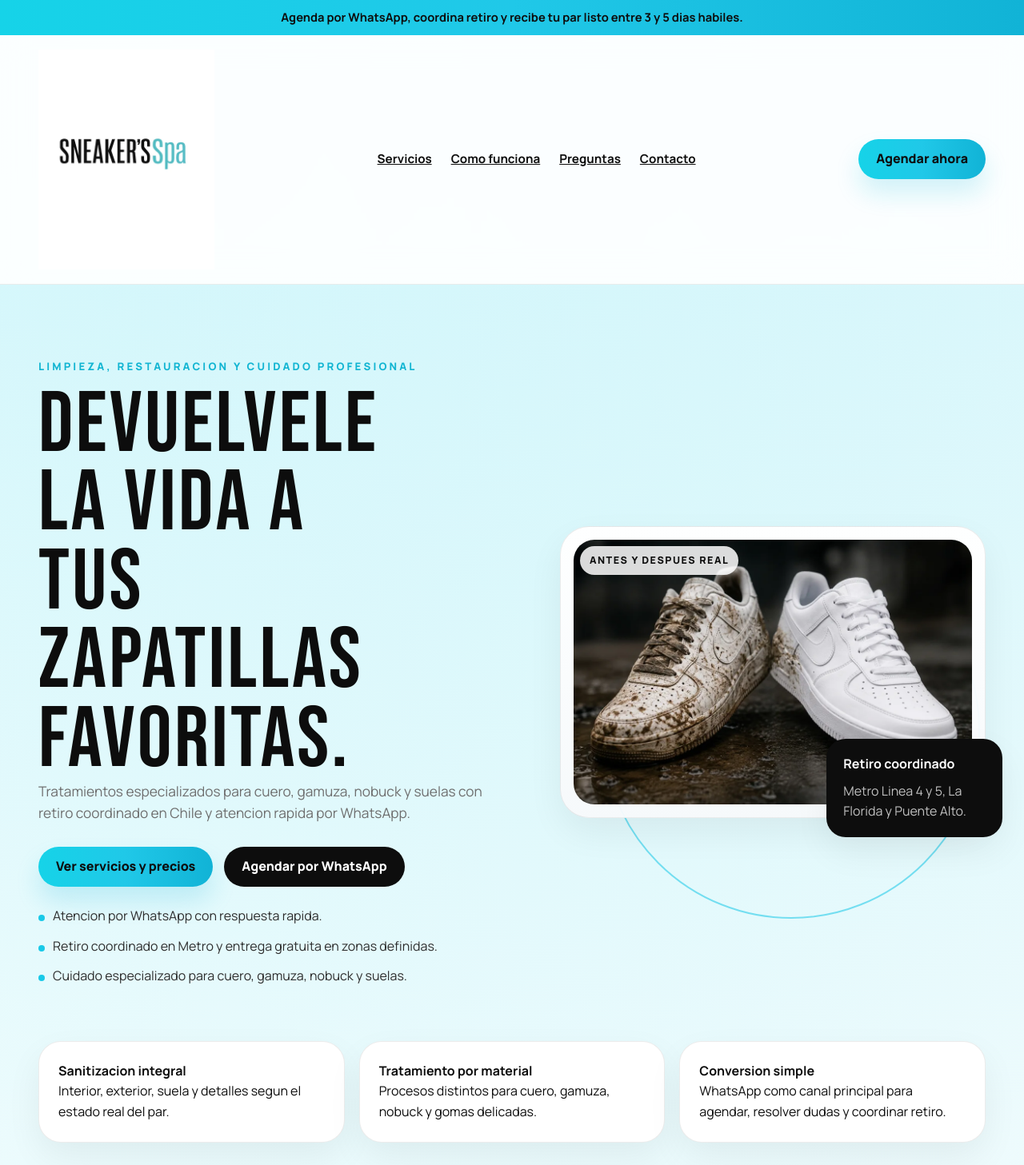
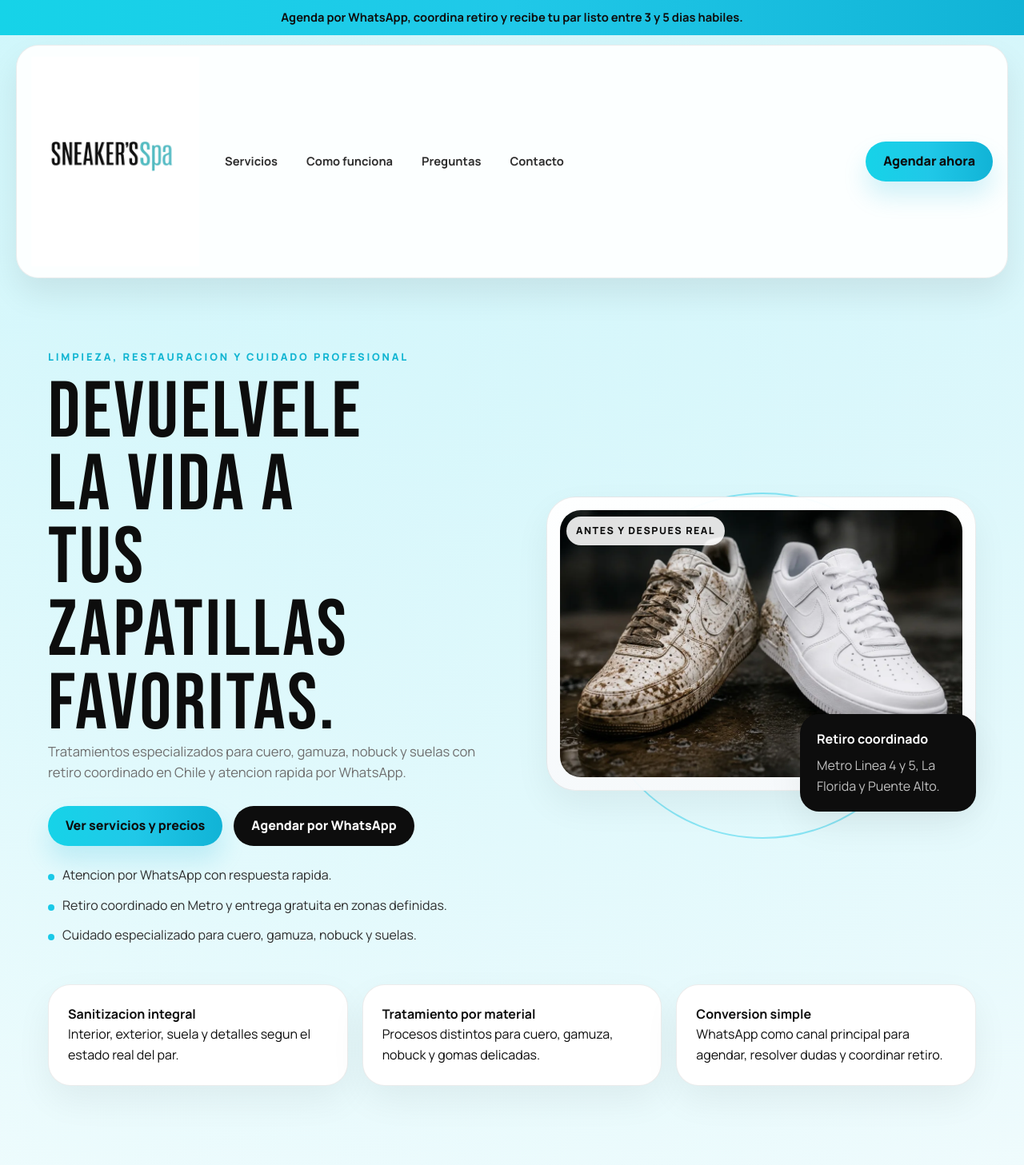
Before and after one commit to fpobletemu/sneakersspa, a React (Vite) app: page / in a window 1280 px wide. Shown: the top 1457 px of the page at 80% size. Built offline with nearby package versions, Linux system fonts and the light colour scheme; no server answers.

Commit message:
Improve responsive navigation and layout

```diff
--- a/src/App.css
+++ b/src/App.css
@@ -1,12 +1,13 @@
 .page-shell {
   position: relative;
+  overflow-x: clip;
 }
 
 .skip-link {
   position: absolute;
   left: 16px;
   top: -48px;
-  z-index: 20;
+  z-index: 50;
   padding: 10px 14px;
   border-radius: 999px;
   background: var(--color-black);
@@ -18,7 +19,7 @@
 }
 
 .announcement-bar {
-  padding: 10px 24px;
+  padding: 10px 16px;
   background: var(--gradient-primary);
   color: var(--color-black);
   text-align: center;
@@ -26,48 +27,153 @@
   font-weight: 700;
 }
 
+.announcement-bar p {
+  max-width: 72ch;
+  margin: 0 auto;
+}
+
 .section-frame {
-  padding-inline: clamp(20px, 4vw, 48px);
+  width: min(100%, 1240px);
+  margin-inline: auto;
+  padding-inline: clamp(18px, 4vw, 40px);
 }
 
 .site-header {
   position: sticky;
-  top: 0;
-  z-index: 10;
+  top: 12px;
+  z-index: 40;
   display: flex;
   align-items: center;
-  justify-content: space-between;
-  gap: 24px;
-  padding: 18px clamp(20px, 4vw, 48px);
-  background: rgba(255, 255, 255, 0.9);
+  gap: 18px;
+  width: min(calc(100% - 24px), 1240px);
+  margin: 12px auto 0;
+  padding: 14px 18px;
+  border: 1px solid rgba(13, 13, 13, 0.08);
+  border-radius: 28px;
+  background: rgba(255, 255, 255, 0.92);
   backdrop-filter: blur(18px);
-  border-bottom: 1px solid rgba(13, 13, 13, 0.08);
+  box-shadow: 0 20px 40px rgba(13, 13, 13, 0.08);
+}
+
+.brand-mark {
+  position: relative;
+  z-index: 2;
 }
 
 .brand-mark img {
   display: block;
-  width: min(220px, 36vw);
+  width: min(210px, 40vw);
+}
+
+.header-actions {
+  display: flex;
+  flex: 1 1 auto;
+  align-items: center;
+  justify-content: space-between;
+  gap: 16px;
+  min-width: 0;
 }
 
 .site-nav {
   display: flex;
+  flex-wrap: wrap;
   align-items: center;
-  gap: 24px;
-  font-size: 0.95rem;
+  justify-content: center;
+  gap: 8px;
+}
+
+.site-nav a {
+  padding: 10px 14px;
+  border-radius: 999px;
+  color: var(--color-dark-gray);
+  font-size: 0.92rem;
   font-weight: 700;
+  text-decoration: none;
+  transition:
+    background-color 0.2s ease,
+    color 0.2s ease;
+}
+
+.site-nav a:hover,
+.site-nav a:focus-visible {
+  background: rgba(25, 201, 232, 0.12);
+  color: var(--color-black);
 }
 
 .header-cta {
   flex-shrink: 0;
+  min-height: 46px;
+  padding-inline: 18px;
+}
+
+.menu-toggle,
+.menu-backdrop {
+  display: none;
+}
+
+.menu-toggle {
+  position: relative;
+  z-index: 2;
+  margin-left: auto;
+  width: 48px;
+  height: 48px;
+  padding: 0;
+  border: 1px solid rgba(13, 13, 13, 0.08);
+  border-radius: 16px;
+  background: var(--color-white);
+  cursor: pointer;
+}
+
+.menu-toggle span {
+  position: absolute;
+  left: 12px;
+  width: 22px;
+  height: 2px;
+  border-radius: 999px;
+  background: var(--color-black);
+  transition:
+    transform 0.2s ease,
+    opacity 0.2s ease,
+    top 0.2s ease;
+}
+
+.menu-toggle span:nth-child(1) {
+  top: 16px;
+}
+
+.menu-toggle span:nth-child(2) {
+  top: 23px;
+}
+
+.menu-toggle span:nth-child(3) {
+  top: 30px;
+}
+
+.menu-toggle.open span:nth-child(1) {
+  top: 23px;
+  transform: rotate(45deg);
+}
+
+.menu-toggle.open span:nth-child(2) {
+  opacity: 0;
+}
+
+.menu-toggle.open span:nth-child(3) {
+  top: 23px;
+  transform: rotate(-45deg);
 }
 
 .hero-section {
   display: grid;
-  grid-template-columns: minmax(0, 1.05fr) minmax(320px, 0.95fr);
-  gap: clamp(32px, 5vw, 72px);
-  padding-top: clamp(48px, 9vw, 92px);
-  padding-bottom: 40px;
+  grid-template-columns: minmax(0, 1.02fr) minmax(320px, 0.98fr);
+  gap: clamp(28px, 5vw, 64px);
+  padding-top: clamp(42px, 7vw, 88px);
+  padding-bottom: 32px;
   align-items: center;
+}
+
+.hero-copy {
+  max-width: 620px;
 }
 
 .hero-copy h1,
@@ -76,7 +182,8 @@
 .showcase-card-copy h3,
 .process-card h3,
 .coverage-card h2,
-.cta-band h2 {
+.cta-band h2,
+.insight-panel h3 {
   font-family: var(--font-display);
   text-transform: uppercase;
   letter-spacing: 0.03em;
@@ -84,7 +191,7 @@
 
 .hero-copy h1 {
   margin: 0;
-  font-size: clamp(3.6rem, 10vw, 6.7rem);
+  font-size: clamp(3.2rem, 8vw, 6.2rem);
   line-height: 0.92;
   max-width: 11ch;
 }
@@ -92,8 +199,8 @@
 .eyebrow {
   margin: 0 0 14px;
   color: var(--color-primary-dark);
-  font-size: 0.82rem;
-  letter-spacing: 0.24em;
+  font-size: 0.8rem;
+  letter-spacing: 0.22em;
   text-transform: uppercase;
   font-weight: 800;
 }
@@ -105,13 +212,16 @@
 .process-card p,
 .coverage-card p,
 .footer-brand p,
-.cta-band p {
+.cta-band p,
+.social-proof-card p,
+.care-guide-card p,
+.conditions-panel li {
   color: var(--color-gray);
 }
 
 .hero-text {
   max-width: 56ch;
-  font-size: 1.08rem;
+  font-size: 1.04rem;
 }
 
 .hero-actions {
@@ -146,7 +256,10 @@
 .site-nav a:focus-visible,
 .footer-column a:focus-visible,
 .showcase-tab:focus-visible,
-.faq-trigger:focus-visible {
+.faq-trigger:focus-visible,
+.menu-toggle:focus-visible,
+.social-proof-card:focus-visible,
+.menu-backdrop:focus-visible {
   outline: 3px solid rgba(25, 201, 232, 0.35);
   outline-offset: 3px;
 }
@@ -189,16 +302,17 @@
 
 .hero-visual {
   position: relative;
+  padding: 18px 0 26px;
 }
 
 .hero-visual::before {
   content: '';
   position: absolute;
-  inset: 5% auto auto 10%;
-  width: 88%;
+  inset: 3% auto auto 10%;
+  width: 80%;
   aspect-ratio: 1;
   border-radius: 50%;
-  border: 2px solid rgba(25, 201, 232, 0.55);
+  border: 2px solid rgba(25, 201, 232, 0.45);
 }
 
 .hero-media-card,
@@ -212,7 +326,9 @@
 .faq-item,
 .site-footer,
 .benefits-strip article,
-.cta-band {
+.cta-band,
+.insight-panel,
+.conditions-panel {
   border: 1px solid rgba(13, 13, 13, 0.08);
   box-shadow: 0 18px 45px rgba(13, 13, 13, 0.06);
 }
@@ -232,7 +348,7 @@
   z-index: 1;
   padding: 8px 12px;
   border-radius: 999px;
-  background: rgba(255, 255, 255, 0.85);
+  background: rgba(255, 255, 255, 0.88);
   color: var(--color-black);
   font-size: 0.78rem;
   font-weight: 800;
@@ -249,8 +365,8 @@
 
 .hero-stat-card {
   position: absolute;
-  right: -4%;
-  bottom: -24px;
+  right: 0;
+  bottom: 0;
   z-index: 2;
   display: grid;
   gap: 8px;
@@ -269,14 +385,22 @@
   display: grid;
   grid-template-columns: repeat(3, minmax(0, 1fr));
   gap: 18px;
-  padding-top: 28px;
-  padding-bottom: 28px;
+  padding-top: 16px;
+  padding-bottom: 20px;
 }
 
 .benefits-strip article,
 .addon-panel,
 .coverage-card,
-.cta-band {
+.cta-band,
+.insight-panel,
+.conditions-panel,
+.site-footer,
+.faq-item,
+.service-card,
+.showcase-card,
+.showcase-tab,
+.process-card {
   border-radius: 28px;
   background: var(--color-white);
 }
@@ -288,7 +412,9 @@
 .benefits-strip strong,
 .footer-title,
 .service-best-for,
-.service-link {
+.service-link,
+.social-proof-card strong,
+.care-guide-card strong {
   color: var(--color-black);
 }
 
@@ -299,11 +425,11 @@
 .conditions-section,
 .faq-section,
 .site-footer {
-  padding-top: 84px;
+  padding-top: 76px;
 }
 
 .cta-band {
-  margin-top: 84px;
+  margin-top: 76px;
 }
 
 .section-heading {
@@ -315,12 +441,12 @@
 .coverage-card h2,
 .cta-band h2 {
   margin: 0 0 12px;
-  font-size: clamp(2.2rem, 5vw, 4.1rem);
+  font-size: clamp(2.15rem, 5vw, 3.95rem);
   line-height: 0.94;
 }
 
 .section-heading.narrow {
-  max-width: 40rem;
+  max-width: 42rem;
 }
 
 .services-grid {
@@ -333,7 +459,6 @@
   display: grid;
   gap: 18px;
   padding: 24px;
-  border-radius: 28px;
   background:
     radial-gradient(circle at top right, rgba(126, 234, 246, 0.22), transparent 42%),
     var(--color-white);
@@ -360,7 +485,8 @@
 .service-header h3,
 .process-card h3,
 .showcase-card-copy h3,
-.addon-panel h3 {
+.addon-panel h3,
+.insight-panel h3 {
   margin: 0;
   font-size: 2rem;
   line-height: 0.96;
@@ -384,7 +510,7 @@
 
 .addon-panel {
   display: grid;
-  grid-template-columns: minmax(220px, 0.9fr) minmax(0, 1.1fr);
+  grid-template-columns: minmax(220px, 0.88fr) minmax(0, 1.12fr);
   gap: 24px;
   margin-top: 24px;
   padding: 28px;
@@ -401,7 +527,7 @@
 
 .showcase-layout {
   display: grid;
-  grid-template-columns: minmax(280px, 0.42fr) minmax(0, 0.58fr);
+  grid-template-columns: minmax(260px, 0.42fr) minmax(0, 0.58fr);
   gap: 18px;
 }
 
@@ -414,8 +540,6 @@
   display: grid;
   gap: 8px;
   padding: 22px;
-  border-radius: 26px;
-  background: var(--color-white);
   text-align: left;
   cursor: pointer;
 }
@@ -437,7 +561,6 @@
   display: grid;
   gap: 22px;
   padding: 18px;
-  border-radius: 30px;
   background: linear-gradient(180deg, rgba(255, 255, 255, 0.95), rgba(240, 248, 250, 0.95));
 }
 
@@ -445,45 +568,50 @@
   padding: 6px 10px 10px;
 }
 
+.process-grid,
+.social-proof-grid,
+.care-guide-grid {
+  display: grid;
+  gap: 18px;
+}
+
 .process-grid {
-  display: grid;
   grid-template-columns: repeat(4, minmax(0, 1fr));
-  gap: 18px;
 }
 
 .process-card {
   display: grid;
   gap: 16px;
   padding: 24px;
-  border-radius: 26px;
+}
 
-.insights-layout {
+.process-number {
+  color: var(--color-primary-dark);
+  font-family: var(--font-display);
+  font-size: 2.2rem;
+}
+
+.insights-layout,
+.coverage-section,
+.site-footer {
   display: grid;
-  grid-template-columns: repeat(2, minmax(0, 1fr));
   gap: 18px;
 }
 
-.insight-panel,
-.conditions-panel {
-  padding: 28px;
-  border-radius: 28px;
-  border: 1px solid rgba(13, 13, 13, 0.08);
-  background: var(--color-white);
-  box-shadow: 0 18px 45px rgba(13, 13, 13, 0.06);
+.insights-layout,
+.coverage-section {
+  grid-template-columns: repeat(2, minmax(0, 1fr));
 }
 
-.insight-panel h3 {
-  margin: 0 0 18px;
-  font-family: var(--font-display);
-  font-size: 2rem;
-  line-height: 0.96;
-  text-transform: uppercase;
+.insight-panel,
+.conditions-panel,
+.coverage-card {
+  padding: 28px;
 }
 
 .social-proof-grid,
 .care-guide-grid {
-  display: grid;
-  gap: 14px;
+  grid-template-columns: 1fr;
 }
 
 .social-proof-card,
@@ -497,41 +625,11 @@
   text-decoration: none;
 }
 
-.social-proof-card strong,
-.care-guide-card strong {
-  color: var(--color-black);
-}
-
-.social-proof-card p,
-.care-guide-card p,
-.conditions-panel li {
-  color: var(--color-gray);
-}
-
 .conditions-panel ul {
   display: grid;
   gap: 14px;
   margin: 0;
   padding-left: 20px;
-}
-  background: var(--color-white);
-}
-
-.process-number {
-  color: var(--color-primary-dark);
-  font-family: var(--font-display);
-  font-size: 2.2rem;
-}
-
-.coverage-section {
-  display: grid;
-  grid-template-columns: repeat(2, minmax(0, 1fr));
-  gap: 18px;
-  padding-top: 84px;
-}
-
-.coverage-card {
-  padding: 28px;
 }
 
 .coverage-card.accent {
@@ -551,8 +649,6 @@
 
 .faq-item {
   overflow: hidden;
-  border-radius: 22px;
-  background: var(--color-white);
 }
 
 .faq-trigger {
@@ -603,17 +699,16 @@
 }
 
 .site-footer {
-  display: grid;
   grid-template-columns: 1.2fr 1fr 1fr;
   gap: 28px;
-  margin-top: 84px;
+  margin-top: 76px;
   margin-bottom: 112px;
   padding-bottom: 32px;
 }
 
 .footer-brand img {
   display: block;
-  width: min(260px, 100%);
+  width: min(240px, 100%);
   margin-bottom: 18px;
 }
 
@@ -645,11 +740,11 @@
   left: 16px;
   right: 16px;
   bottom: 16px;
-  z-index: 12;
+  z-index: 22;
   display: none;
   align-items: center;
   justify-content: center;
-  min-height: 52px;
+  min-height: 54px;
   border-radius: 999px;
   background: var(--gradient-primary);
   color: var(--color-black);
@@ -658,17 +753,7 @@
   box-shadow: 0 16px 36px rgba(17, 179, 214, 0.28);
 }
 
-@media (max-width: 1120px) {
-  .site-header {
-    flex-wrap: wrap;
-  }
-
-  .site-nav {
-    order: 3;
-    width: 100%;
-    justify-content: center;
-  }
-
+@media (max-width: 1180px) {
   .hero-section,
   .showcase-layout,
   .insights-layout,
@@ -685,59 +770,131 @@
     grid-template-columns: repeat(2, minmax(0, 1fr));
   }
 
+  .hero-stat-card {
+    position: static;
+    max-width: 260px;
+    margin-top: 14px;
+  }
+
   .cta-band {
     display: grid;
   }
 }
 
-@media (max-width: 760px) {
+@media (max-width: 960px) {
   .site-header {
-    padding-bottom: 14px;
+    padding: 14px 16px;
+  }
+
+  .menu-toggle {
+    display: inline-flex;
+  }
+
+  .header-actions {
+    position: absolute;
+    top: calc(100% + 10px);
+    left: 0;
+    right: 0;
+    display: none;
+    flex-direction: column;
+    align-items: stretch;
+    gap: 14px;
+    padding: 16px;
+    border: 1px solid rgba(13, 13, 13, 0.08);
+    border-radius: 24px;
+    background: rgba(255, 255, 255, 0.98);
+    box-shadow: 0 20px 45px rgba(13, 13, 13, 0.12);
+  }
+
+  .header-actions.open {
+    display: flex;
   }
 
   .site-nav {
-    flex-wrap: wrap;
-    gap: 14px;
-    font-size: 0.9rem;
+    flex-direction: column;
+    align-items: stretch;
+  }
+
+  .site-nav a {
+    padding: 14px 16px;
+    border-radius: 18px;
+    background: #f5fbfd;
   }
 
   .header-cta {
-    display: none;
+    width: 100%;
+  }
+
+  .menu-backdrop.visible {
+    position: fixed;
+    inset: 0;
+    z-index: 30;
+    display: block;
+    border: 0;
+    background: rgba(13, 13, 13, 0.18);
+    cursor: pointer;
+  }
+}
+
+@media (max-width: 760px) {
+  .announcement-bar {
+    font-size: 0.84rem;
+  }
+
+  .brand-mark img {
+    width: min(180px, 52vw);
   }
 
   .hero-section,
   .services-section,
   .showcase-section,
   .process-section,
+  .insights-section,
+  .conditions-section,
   .coverage-section,
   .faq-section,
   .site-footer {
     padding-top: 56px;
   }
 
-  .hero-stat-card {
-    position: static;
-    max-width: none;
-    margin-top: 14px;
+  .hero-copy h1 {
+    font-size: clamp(2.7rem, 15vw, 4.3rem);
+  }
+
+  .hero-actions,
+  .cta-band {
+    display: grid;
+  }
+
+  .hero-actions .button,
+  .cta-band .button {
+    width: 100%;
+  }
+
+  .hero-media-card,
+  .showcase-card,
+  .service-card,
+  .process-card,
+  .coverage-card,
+  .insight-panel,
+  .conditions-panel,
+  .faq-item,
+  .benefits-strip article,
+  .cta-band,
+  .addon-panel,
+  .site-footer {
+    border-radius: 22px;
+  }
+
+  .media-pill {
+    left: 16px;
+    top: 16px;
   }
 
   .services-grid,
   .benefits-strip,
   .process-grid {
     grid-template-columns: 1fr;
-  }
-
-  .service-card,
-  .showcase-card,
-  .showcase-tab,
-  .process-card,
-  .coverage-card,
-  .faq-item,
-  .benefits-strip article,
-  .cta-band,
-  .addon-panel,
-  .hero-media-card {
-    border-radius: 22px;
   }
 
   .sticky-mobile-cta {
--- a/src/App.tsx
+++ b/src/App.tsx
@@ -186,12 +186,20 @@ const contactLinks = [
   },
 ] as const
 
+const navLinks = [
+  { href: '#servicios', label: 'Servicios' },
+  { href: '#proceso', label: 'Como funciona' },
+  { href: '#faq', label: 'Preguntas' },
+  { href: '#contacto', label: 'Contacto' },
+] as const
+
 const buildWhatsAppLink = (message: string) =>
   `https://wa.me/56988204697?text=${encodeURIComponent(message)}`
 
 function App() {
   const [openFaq, setOpenFaq] = useState<string>(faqs[0].id)
   const [activeShowcase, setActiveShowcase] = useState<string>(showcaseCases[0].id)
+  const [isMenuOpen, setIsMenuOpen] = useState(false)
 
   const selectedShowcase = useMemo(
     () =>
@@ -235,6 +243,21 @@ function App() {
     return () => window.removeEventListener('scroll', handleScroll)
   }, [])
 
+  useEffect(() => {
+    if (!isMenuOpen) {
+      document.body.style.removeProperty('overflow')
+      return
+    }
+
+    document.body.style.overflow = 'hidden'
+
+    return () => {
+      document.body.style.removeProperty('overflow')
+    }
+  }, [isMenuOpen])
+
+  const closeMenu = () => setIsMenuOpen(false)
+
   const handleWhatsAppClick = (location: string, service?: string) => {
     trackEvent('cta_whatsapp_click', {
       location,
@@ -271,11 +294,26 @@ function App() {
           <img src={logoWordmark} alt="Sneakers' Spa" />
         </a>
 
-        <nav className="site-nav" aria-label="Principal">
-          <a href="#servicios">Servicios</a>
-          <a href="#proceso">Como funciona</a>
-          <a href="#faq">Preguntas</a>
-          <a href="#contacto">Contacto</a>
+        <button
+          type="button"
+          className={isMenuOpen ? 'menu-toggle open' : 'menu-toggle'}
+          aria-expanded={isMenuOpen}
+          aria-controls="site-navigation"
+          aria-label={isMenuOpen ? 'Cerrar menu' : 'Abrir menu'}
+          onClick={() => setIsMenuOpen((current) => !current)}
+        >
+          <span></span>
+          <span></span>
+          <span></span>
+        </button>
+
+        <div className={isMenuOpen ? 'header-actions open' : 'header-actions'}>
+          <nav className="site-nav" id="site-navigation" aria-label="Principal">
+            {navLinks.map((link) => (
+              <a key={link.href} href={link.href} onClick={closeMenu}>
+                {link.label}
+              </a>
+            ))}
           </nav>
 
           <a
@@ -283,11 +321,22 @@ function App() {
             href={buildWhatsAppLink('Hola Sneakers\' Spa, quiero agendar un servicio para mis zapatillas.')}
             target="_blank"
             rel="noreferrer"
-          onClick={() => handleWhatsAppClick('header')}
+            onClick={() => {
+              closeMenu()
+              handleWhatsAppClick('header')
+            }}
           >
             Agendar ahora
           </a>
+        </div>
       </header>
+
+      <button
+        type="button"
+        className={isMenuOpen ? 'menu-backdrop visible' : 'menu-backdrop'}
+        aria-label="Cerrar menu"
+        onClick={closeMenu}
+      />
 
       <main id="contenido-principal">
         <section className="hero-section section-frame">
```
Lines whose indentation alone changed are shown as unchanged.
